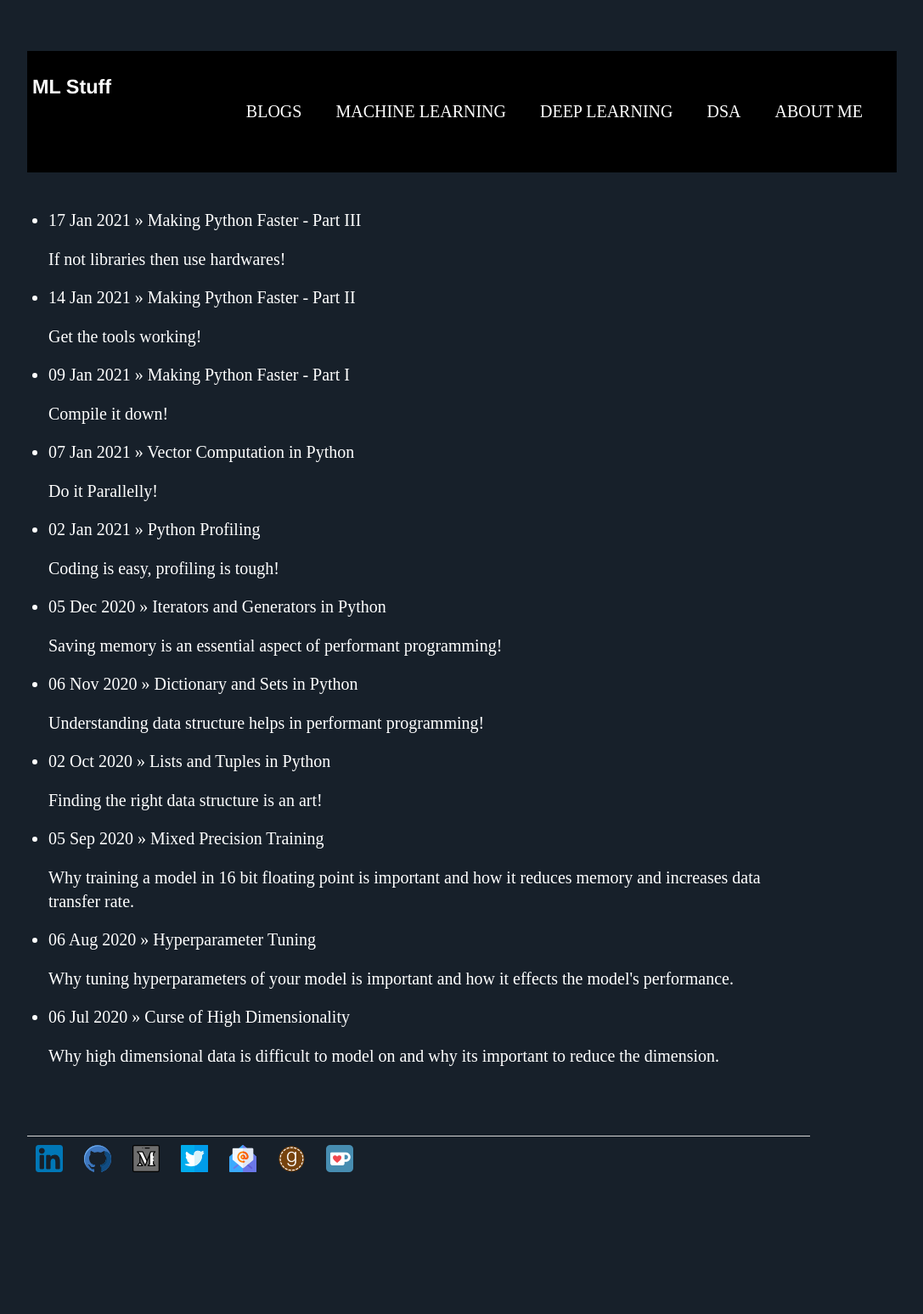
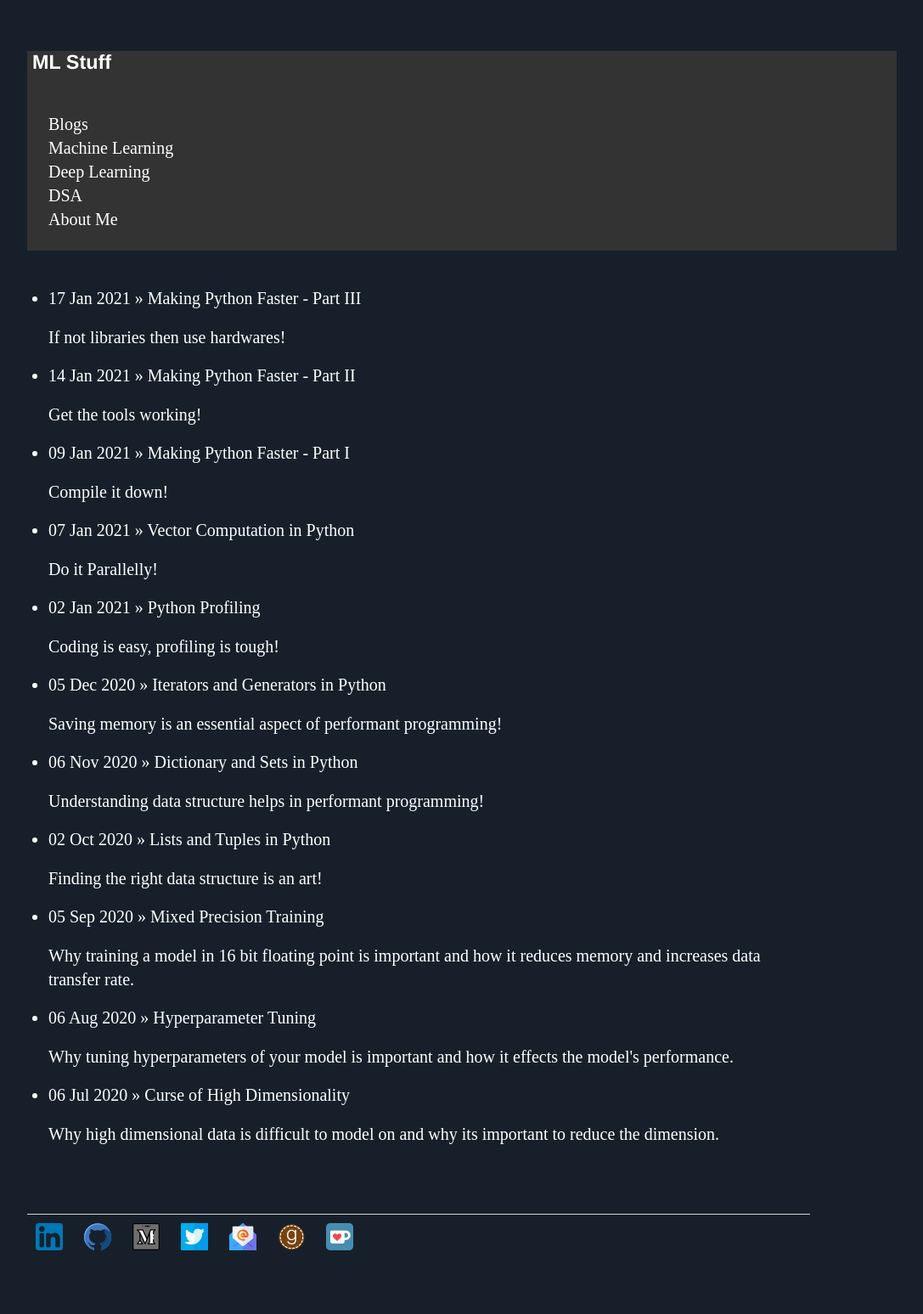
Before and after one commit to Mayurji/mayurji.github.io, a Jekyll site: the page built from index.html, in a window 1280 px wide. Shown: the whole page at 85% size, without its empty margins (96-1183 px from the left). Built offline with Jekyll 4.4.1, drawn with Linux system fonts in a browser that asks for light colours; nearby versions of some CDN libraries; before the commit the page ends 1455 px from its top, so only the background shows below that.

Commit message:
Update main.css

```diff
--- a/css/main.css
+++ b/css/main.css
@@ -4,38 +4,28 @@ body {
 }
 
 nav {
-    background: #000;
+    background: #333;
     color: #fff;
-    display: flex;
-    justify-content: space-between;
 }
 nav .mainMenu {
-    display: flex;
     list-style: none;
 }
 nav .mainMenu li a {
     display: inline-block;
-    padding: 15px;
+    padding: 0px;
     text-decoration: none;
-    text-transform: uppercase;
     color: #fff;
-    /*font-size: 1.5rem;*/
-}
-nav .mainMenu li a:hover {
-    background: rgb(255,94,0);
 }
 nav .openMenu {
-    /*font-size: 2rem;*/
+
     margin: 20px;
     display: none;
     cursor: pointer;
 }
 nav .mainMenu .closeMenu , .icons i {
-    /*font-size: 2rem;*/
     display: none;
     cursor: pointer;
 }
-
 nav .logo {
     margin: 6px;
     /*font-size: 25px;*/
```
